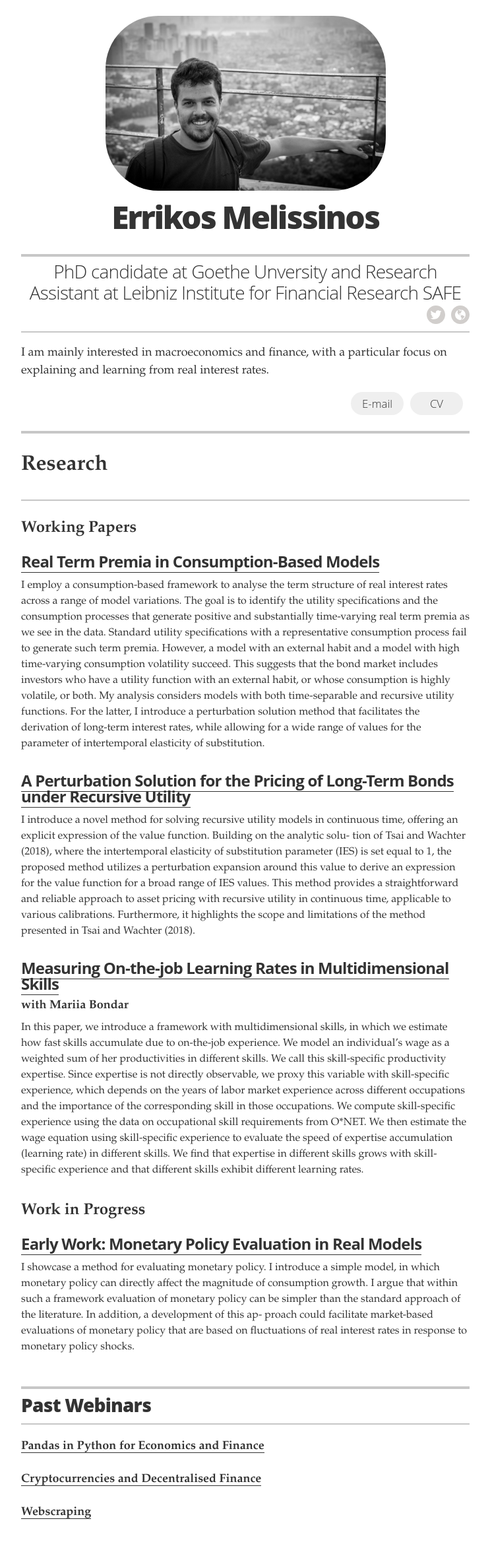
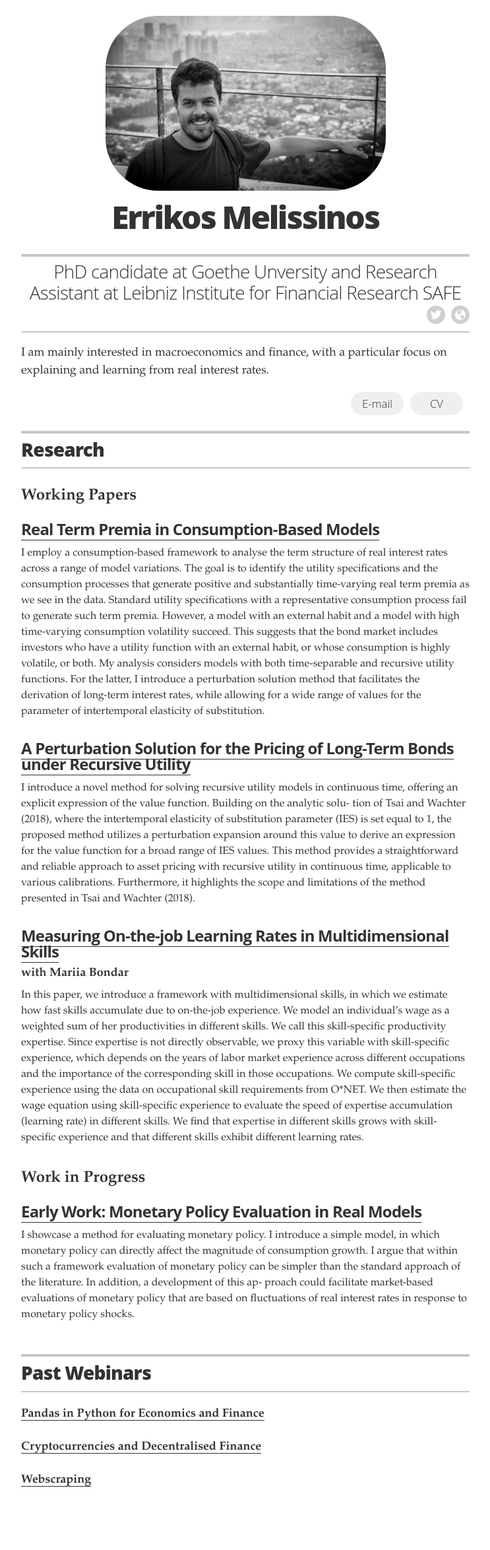
Before and after one commit to errikos-melissinos/errikos-melissinos.github.io, a Jekyll site: the page built from index.html, in a window 1280 px wide. Shown: the whole page at 66% size, without its empty margins (268-1011 px from the left). Built offline with Jekyll 4.4.1, drawn with Linux system fonts in a browser that asks for light colours; after the commit the page ends 2300 px from its top, so only the background shows below that.

```diff
--- a/_layouts/resume.html
+++ b/_layouts/resume.html
@@ -110,7 +110,7 @@
 
       <section class="content-section">
         <header class="section-header">
-          <h1>Research</h1>
+          <h2>Research</h2>
                   </header>
       {% if site.resume_section_projects %}
       <!-- begin Working Papers -->
```
